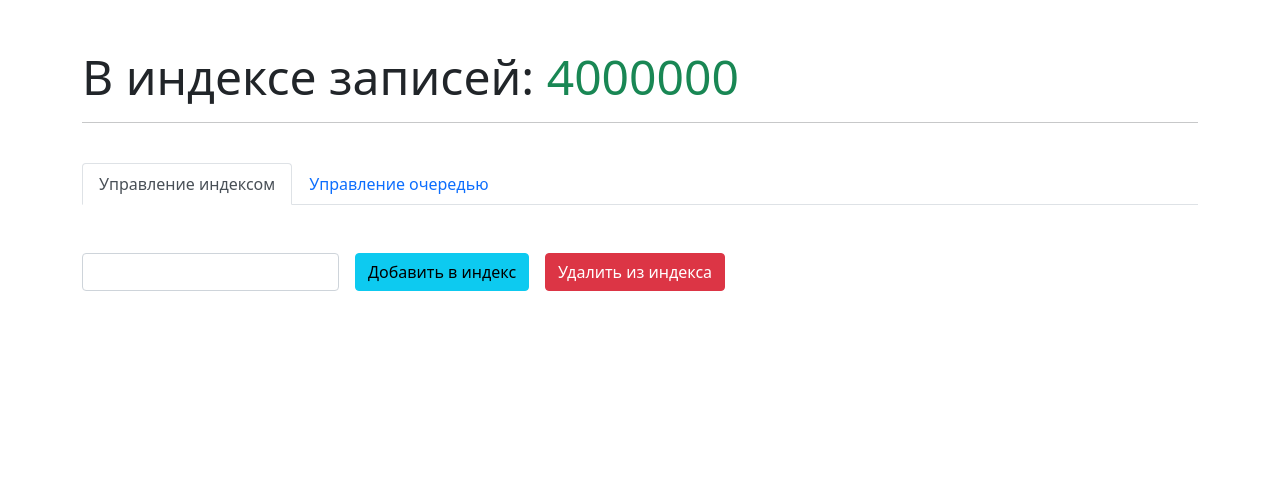
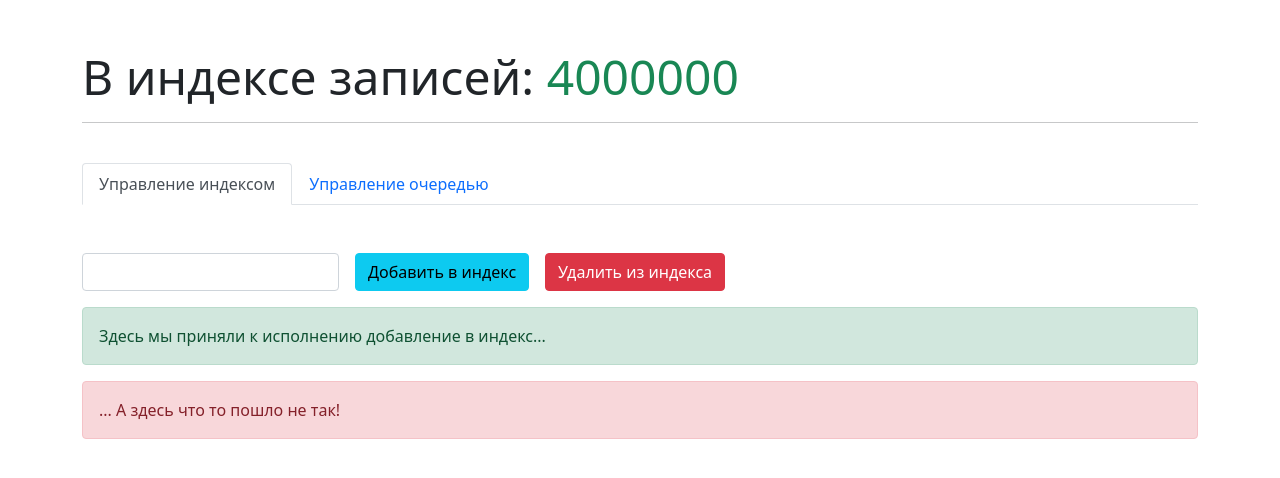
Before and after one commit to neegor/ucp-logics, a Django app: template templates/index.html in a window 1280 px wide. Shown: the top 478 px of the page. Run offline with Django 3.2, Linux system fonts and the light colour scheme; the template is opened without the code that fills it, so the values that code supplies are empty.

Commit message:
Добавил алерты в шаблон

```diff
--- a/templates/index.html
+++ b/templates/index.html
@@ -39,11 +39,19 @@
         <button type="submit" class="btn btn-danger mb-3">Удалить из индекса</button>
       </div>
     </form>
+
+    <div class="alert alert-success" role="alert">
+      Здесь мы приняли к исполнению добавление в индекс...
+    </div>
+
+    <div class="alert alert-danger" role="alert">
+      ... А здесь что то пошло не так!
+    </div>
+
   </div>
 
   <script src="https://cdn.jsdelivr.net/npm/bootstrap@5.0.1/dist/js/bootstrap.bundle.min.js"
-    integrity="sha384-gtEjrD/SeCtmISkJkNUaaKMoLD0//ElJ19smozuHV6z3Iehds+3Ulb9Bn9Plx0x4"
-    crossorigin="anonymous">
+    integrity="sha384-gtEjrD/SeCtmISkJkNUaaKMoLD0//ElJ19smozuHV6z3Iehds+3Ulb9Bn9Plx0x4" crossorigin="anonymous">
   </script>
 
 </body>
```
